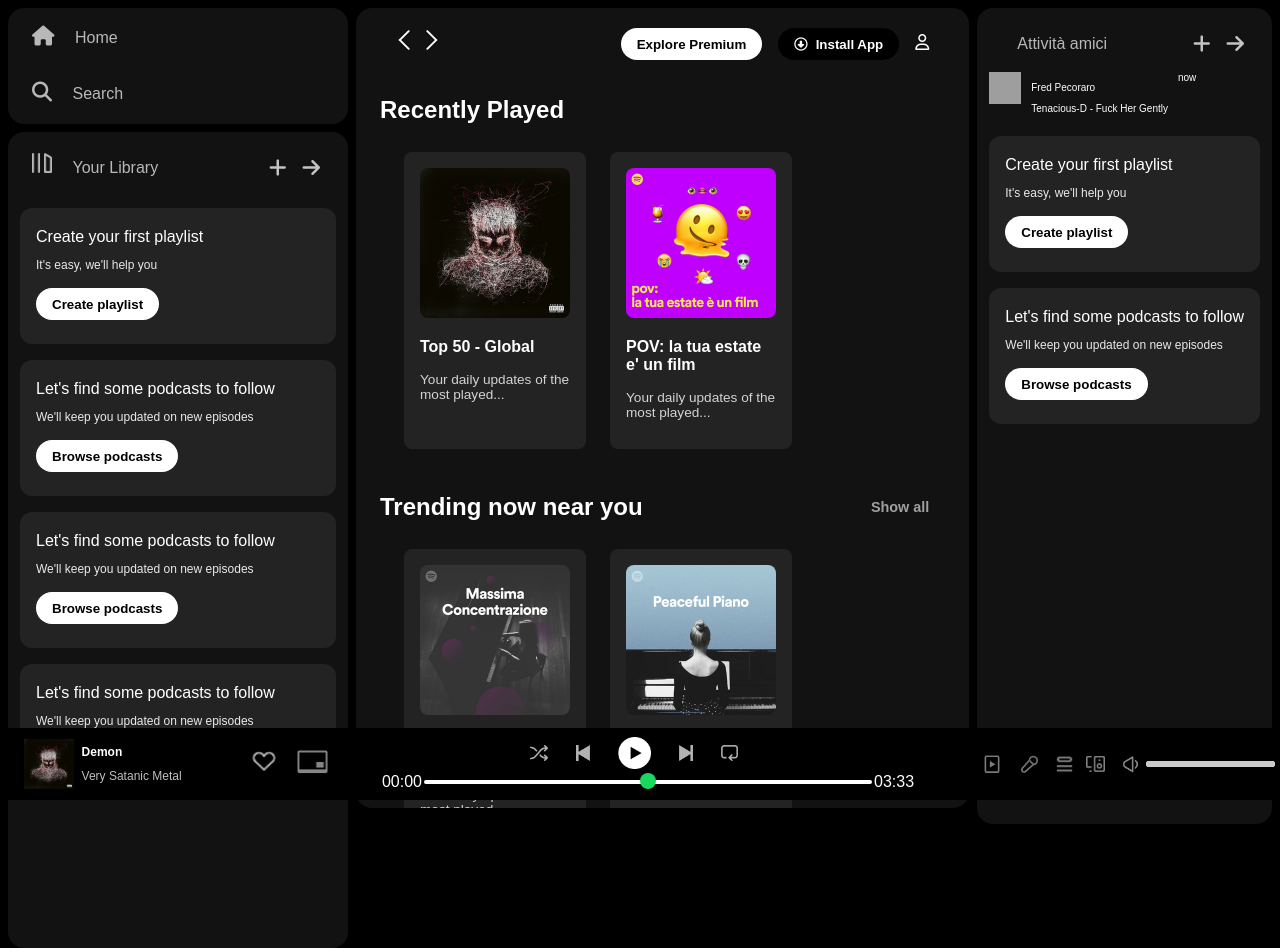
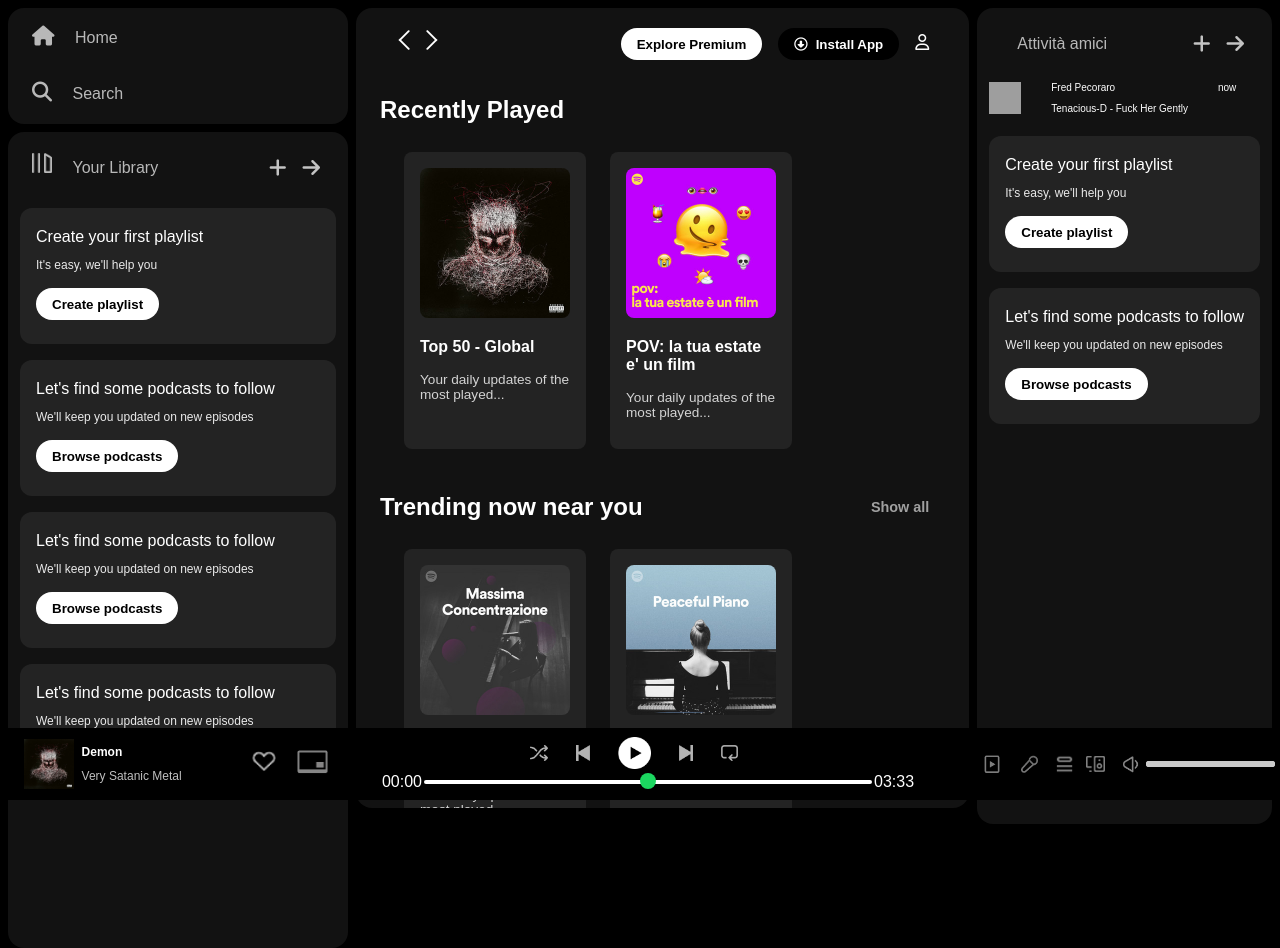
Before and after one commit to FedericoPecoraro/buildWeek2Team4spotify, a website: page homepage.html in a window 1280 px wide. Drawn offline with Linux system fonts and the light colour scheme; grey boxes are pictures that could not be loaded; files whose address does not match are found by name.

Commit message:
lista-amici

```diff
--- a/scss/partials/homepage.scss
+++ b/scss/partials/homepage.scss
@@ -456,16 +456,20 @@
 
 .friends {
     display: flex;
-    align-items: flex-start;
-    gap: 10px;
+    align-items: baseline;
+    gap: 30px;
+}
+.friend-img {
+    align-self: center;
 }
 .friend-name {
     font-size: 10px;
+
 }
 .friend-song {
     font-size: 10px;
 }
 .friend-time {
     font-size: 10px;
-
+    align-content: flex-start;
 }
```
Also changed, not shown: css/style.css, 1 other file.
